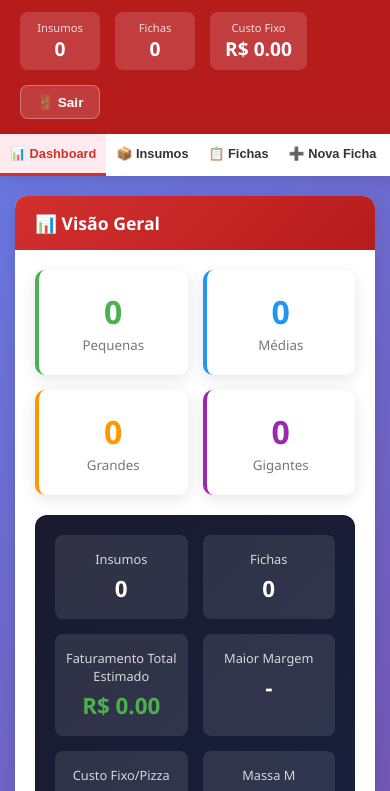
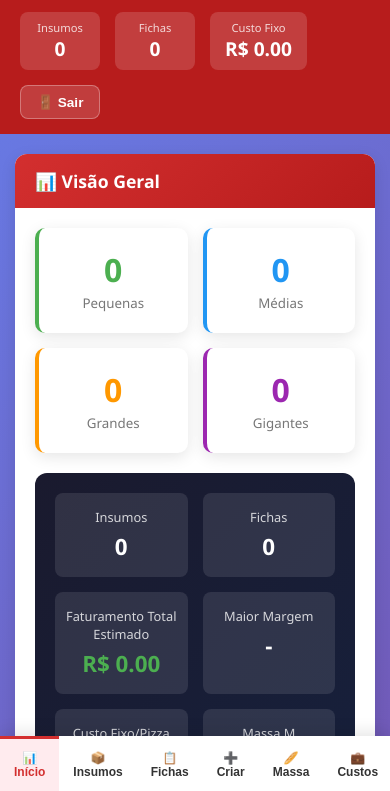
Before and after one commit to Railane-a11y/pizzacontrol, a plain HTML site: page app.html in a window 390 px wide. Shown: the part 53-844 px from the top of the page. Drawn offline with Linux system fonts and the light colour scheme; no server answers.

Commit message:
Ajuste de responsividade para celular

```diff
--- a/app.html
+++ b/app.html
@@ -160,7 +160,8 @@
         .main-container {
             max-width: 1400px;
             margin: 20px auto;
-            padding: 0 15px
+            padding: 0 15px;
+            padding-bottom: 80px; /* Space for mobile nav */
         }
 
         .page {
@@ -1062,9 +1063,63 @@
                 text-align: center
             }
 
+            .nav-tabs {
+                position: fixed;
+                bottom: 0;
+                top: auto;
+                left: 0;
+                right: 0;
+                box-shadow: 0 -4px 15px rgba(0, 0, 0, 0.1);
+                justify-content: flex-start;
+                padding-bottom: env(safe-area-inset-bottom, 5px);
+            }
+
             .nav-tab {
-                padding: 12px 10px;
-                font-size: 0.8em
+                padding: 12px 14px;
+                font-size: 0.75em;
+                border-bottom: none;
+                border-top: 3px solid transparent;
+                display: flex;
+                flex-direction: column;
+                align-items: center;
+                gap: 5px;
+                min-height: 56px;
+                justify-content: center;
+            }
+
+            .nav-tab.active {
+                border-bottom: none;
+                border-top-color: var(--primary);
+            }
+
+            .btn, .form-control, .size-tab, .nav-tab {
+                min-height: 44px; /* Apple/Android touch target minimum */
+            }
+
+            .btn {
+               margin-bottom: 5px; /* Prevent touching buttons */
+               width: 100%; /* Better for mobile thumbs */
+               justify-content: center;
+            }
+            .ficha-actions .btn {
+               width: auto;
+               margin-bottom: 0;
+            }
+
+            .card-body {
+               overflow-x: auto; /* Responsive tables inside cards */
+            }
+
+            .card-body table {
+                min-width: 500px; /* Force minimum width to enable scroll on small screens */
+            }
+
+            #topLista table {
+               min-width: unset;
+               font-size: 0.85em; /* Smaller font for Top 5 on mobile */
+            }
+            #topLista th, #topLista td {
+               padding: 8px 4px;
             }
 
             .form-row {
@@ -1114,14 +1169,14 @@
         </div>
     </header>
     <nav class="nav-tabs">
-        <button class="nav-tab active" data-page="dashboard">📊 Dashboard</button>
-        <button class="nav-tab" data-page="insumos">📦 Insumos</button>
-        <button class="nav-tab" data-page="fichas">📋 Fichas</button>
-        <button class="nav-tab" data-page="nova-ficha">➕ Nova Ficha</button>
-        <button class="nav-tab" data-page="massa">🥖 Massa</button>
-        <button class="nav-tab" data-page="custos">💼 Custos Fixos</button>
-        <button class="nav-tab" data-page="precificar">💰 Precificar</button>
-        <button class="nav-tab" data-page="config">⚙️ Config</button>
+        <button class="nav-tab active" data-page="dashboard">📊<br>Início</button>
+        <button class="nav-tab" data-page="insumos">📦<br>Insumos</button>
+        <button class="nav-tab" data-page="fichas">📋<br>Fichas</button>
+        <button class="nav-tab" data-page="nova-ficha">➕<br>Criar</button>
+        <button class="nav-tab" data-page="massa">🥖<br>Massa</button>
+        <button class="nav-tab" data-page="custos">💼<br>Custos</button>
+        <button class="nav-tab" data-page="precificar">💰<br>Cálculo</button>
+        <button class="nav-tab" data-page="config">⚙️<br>Config</button>
     </nav>
     <div class="main-container">
         <!-- DASHBOARD -->
```
